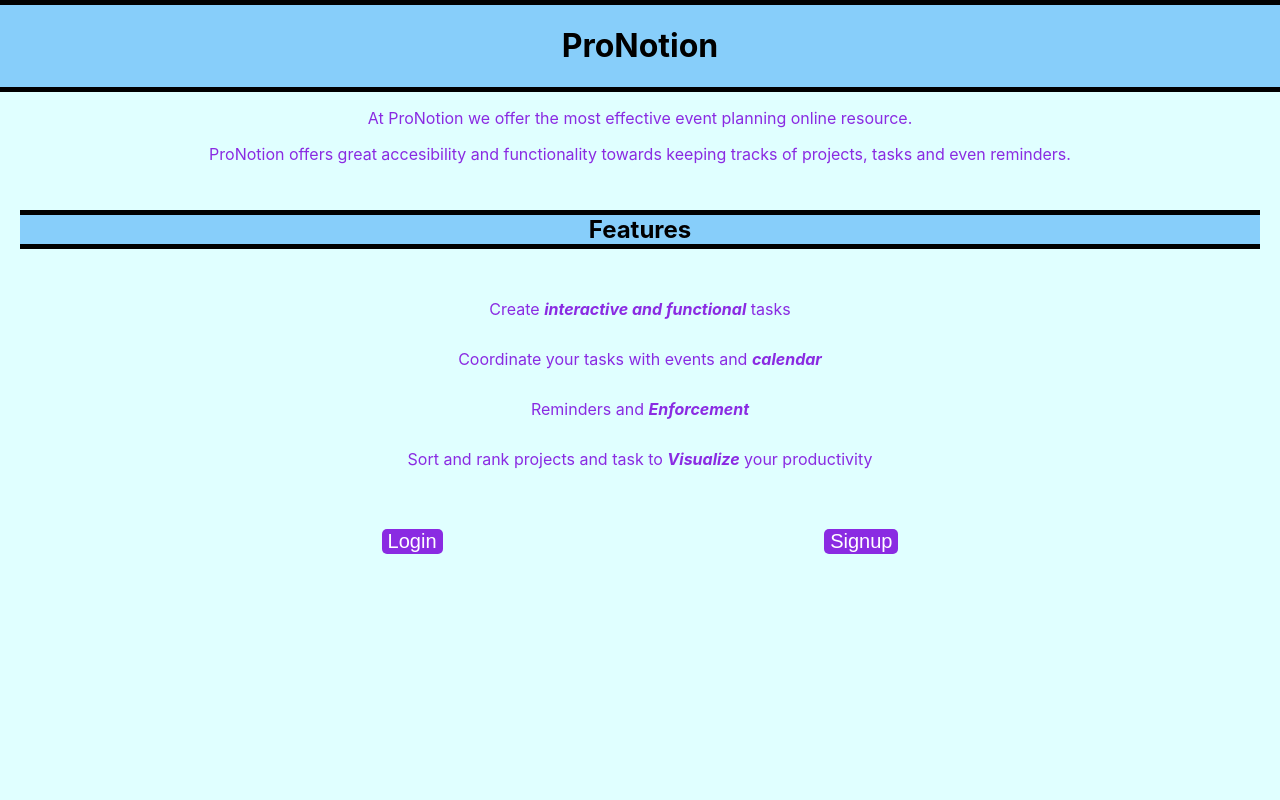
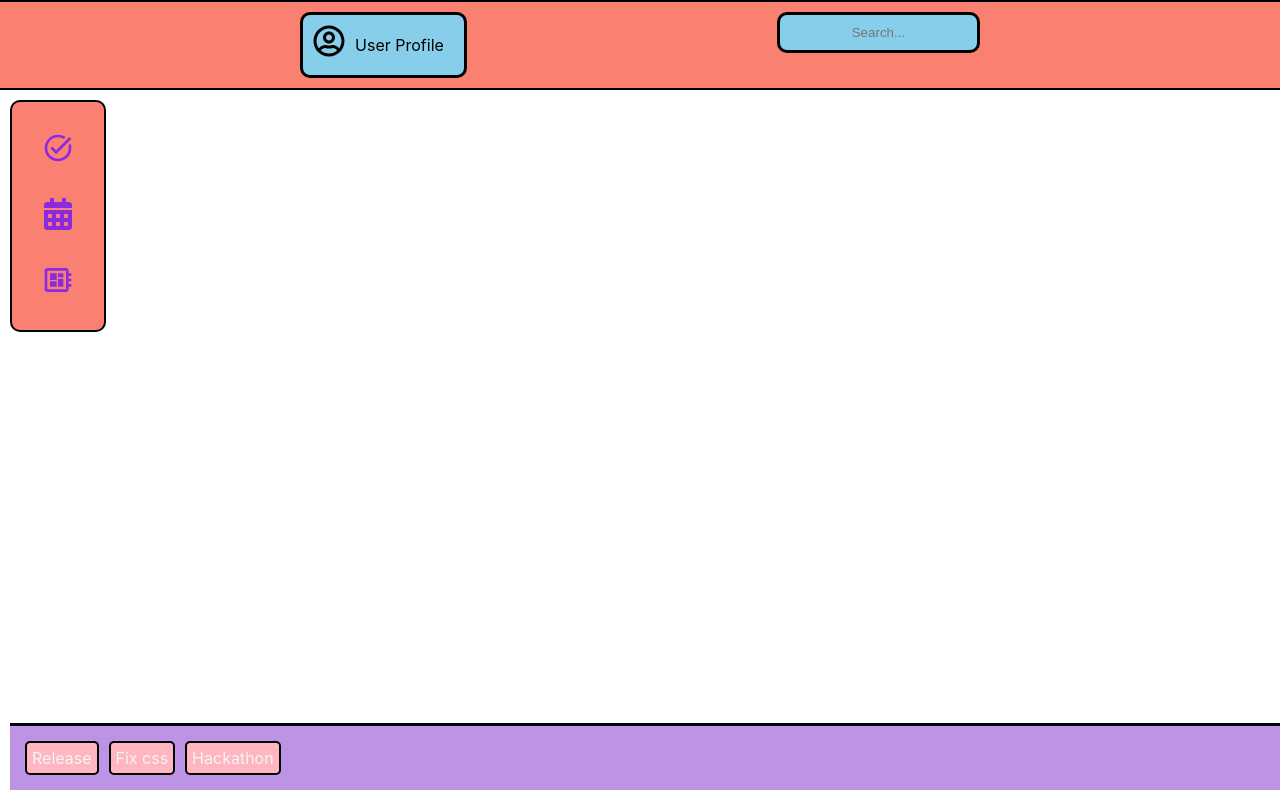
Before and after one commit to kam-stand/Todo-List, a React (Create React App) app in the folder client/: page /main in a window 1280 px wide. Built offline with nearby package versions, Linux system fonts and the light colour scheme.

Commit message:
Main page layout complete

```diff
--- a/client/package.json
+++ b/client/package.json
@@ -6,8 +6,11 @@
     "@testing-library/jest-dom": "^5.17.0",
     "@testing-library/react": "^13.4.0",
     "@testing-library/user-event": "^13.5.0",
+    "axios": "^1.6.2",
     "react": "^18.2.0",
     "react-dom": "^18.2.0",
+    "react-icons": "^4.12.0",
+    "react-router-dom": "^6.21.1",
     "react-scripts": "5.0.1",
     "web-vitals": "^2.1.4"
   },
--- a/client/src/App.css
+++ b/client/src/App.css
@@ -9,7 +9,7 @@
   border-bottom: 5px solid black;
 }
 .welcome p{
-  color: blueviolet;
+  color: black;
 }
 .headfeats{
   border-top: solid 5px black;
@@ -22,7 +22,7 @@ background-color: lightskyblue;
   padding: 10px;
 }
 .feats div {
-  color: blueviolet;
+  color: black;
   text-align: center; /* This ensures the text inside li is left-aligned */
   padding: 10px;
   margin: 10px;
@@ -40,3 +40,101 @@ background-color: lightskyblue;
   border: none;
   border-radius: 5px;
 }
+.task_container{
+  display: flex;
+  justify-content: space-evenly;
+  flex-direction: row;
+}
+
+.Header{
+  background-color: salmon;
+}
+.header_container{
+  display: flex;
+  justify-content: space-evenly;
+  border-top: 2px solid black;
+  border-bottom: 2px solid black;
+
+
+}
+.header_user{
+  border-radius: 10px;
+  width: fit-content;
+  border: 3px solid black;
+  margin: 10px;
+  padding: 10px;
+  background-color: skyblue;
+  color: white;
+  text-align: center;
+  color: black;
+  display: flex;
+  justify-content: space-evenly;
+  cursor: pointer;
+}
+
+.profile, .header_user{
+  display: inline-block;
+  vertical-align: top;
+  margin: 10px;
+}
+.header_search{
+ align-items: center;
+
+}
+
+.header_input{
+  border: none;
+  border-radius: 10px;
+  background-color: skyblue;
+  color: black;
+  display: inline;
+  margin: 10px;
+  padding: 10px;
+  text-align: center;
+  border: solid 3px black;
+}
+
+
+.sidebar_container {
+  border-radius: 10px;
+  border: solid 2px black;
+  height: fit-content;
+  width: fit-content;
+  justify-content: space-between;
+  margin: 10px;
+  padding: 10px;
+  background-color: salmon;
+
+}
+.sidebar_container div{
+  padding: 10px;
+  margin: 10px;
+  align-items: center;
+  cursor: pointer;
+}
+
+.footer_container {
+  background-color: rgb(189, 147, 229); /* Add your desired background color */
+  padding: 10px; /* Add padding to provide some space */
+  text-align: center; /* Center-align text or content inside the footer */
+  position: fixed; /* Fix the footer at the bottom of the viewport */
+  width: 100%; /* Make the footer take the full width of the viewport */
+  bottom: 0; /* Position the footer at the bottom */
+  border-top: solid 3px black;
+  margin: 10px;
+}
+.event_contain{
+  display: flex;
+  flex-direction: row;
+  text-align: center;
+}
+
+.event{
+  border-radius: 5px;
+  background-color: lightpink;
+  color: whitesmoke;
+  border: solid 2px black;
+  width: fit-content;
+  margin: 5px;
+  padding: 5px;
+}
--- a/client/src/App.js
+++ b/client/src/App.js
@@ -1,10 +1,17 @@
 import './App.css';
+import MainPage from './component/homepage/main/mainpage';
 import Welcome from './component/welcome/welcome';
+import { BrowserRouter, Routes, Route } from 'react-router-dom';
 
 function App() {
   return (
     <>
-    <Welcome/>
+      <BrowserRouter>
+        <Routes>
+          <Route path="/" element={<Welcome />} />
+          <Route path="/main" element={<MainPage />} />
+        </Routes>
+      </BrowserRouter>
     </>
   );
 }
--- /dev/null
+++ b/client/src/component/homepage/footer/event/eventList.js
@@ -0,0 +1,18 @@
+export default function EventList(){
+    // 1. display the events for given month
+    // 2. given each a unique pastel color
+    return(
+        <div className="event_contain">
+        <div className="event">
+            Release
+        </div>
+        <div className="event">
+            Fix css
+        </div>
+        <div className="event">
+            Hackathon
+        </div>
+        </div>
+    )
+
+}
--- /dev/null
+++ b/client/src/component/homepage/footer/footer.js
@@ -0,0 +1,15 @@
+import EventList from "./event/eventList";
+
+export default function Footer(){
+    return(
+        <>
+        <div className="footer_container">
+            <div className="footer_calendar">
+                <div>
+                    <EventList/>
+                </div>
+            </div>
+        </div>
+        </>
+    )
+}
--- /dev/null
+++ b/client/src/component/homepage/header/header.js
@@ -0,0 +1,18 @@
+import { FaRegUserCircle } from "react-icons/fa";
+
+export default function Header(){
+    return(
+        <>
+        <div className="header_container">
+        <div className="header_user">
+        <FaRegUserCircle size={32}/>
+        <div className="profile">User Profile</div>
+        </div>
+        <div className="header_search">
+            <input className="header_input" type="text" placeholder="Search..."></input>
+        </div>
+        </div>
+
+        </>
+    )
+}
--- /dev/null
+++ b/client/src/component/homepage/main/mainpage.js
@@ -0,0 +1,14 @@
+import Footer from "../footer/footer";
+import Header from "../header/header";
+import Sidebar from "../sidebar/sidebar";
+
+export default function MainPage() {
+    return(
+        <>
+        <div className="Header"><Header/></div>
+        <div className="Sidebar"><Sidebar/></div>
+        <div className="Footer"><Footer/></div>
+
+        </>
+    )
+}
--- /dev/null
+++ b/client/src/component/homepage/sidebar/sidebar.js
@@ -0,0 +1,24 @@
+import { MdOutlineTaskAlt } from "react-icons/md";
+import { FaCalendarAlt } from "react-icons/fa";
+import { MdDeveloperBoard } from "react-icons/md";
+
+export default function Sidebar(){
+    return(
+        <>
+        <div className="sidebar_container">
+            <div className="sidebar_task">
+            <MdOutlineTaskAlt size={32} color="blueviolet" />
+            </div>
+            <div className="sidebar_calendar">
+            <FaCalendarAlt  size={32} color="blueviolet"/>
+            </div>
+            <div className="sidebar_calendar">
+            <MdDeveloperBoard size={32} color="blueviolet"/>
+
+            </div>
+        </div>
+
+
+        </>
+    )
+}
--- a/client/src/index.css
+++ b/client/src/index.css
@@ -6,7 +6,7 @@ body {
   -webkit-font-smoothing: antialiased;
   -moz-osx-font-smoothing: grayscale;
 
-  background-color: lightcyan;
+  /* background-color: lightcyan; */
 }
 
 code {
```
Also changed, not shown: client/src/component/tasks/task.js (added, +39 -0 lines), client/public/space.avif (added), 1 other file (tests, documents, lock files or other folders).
